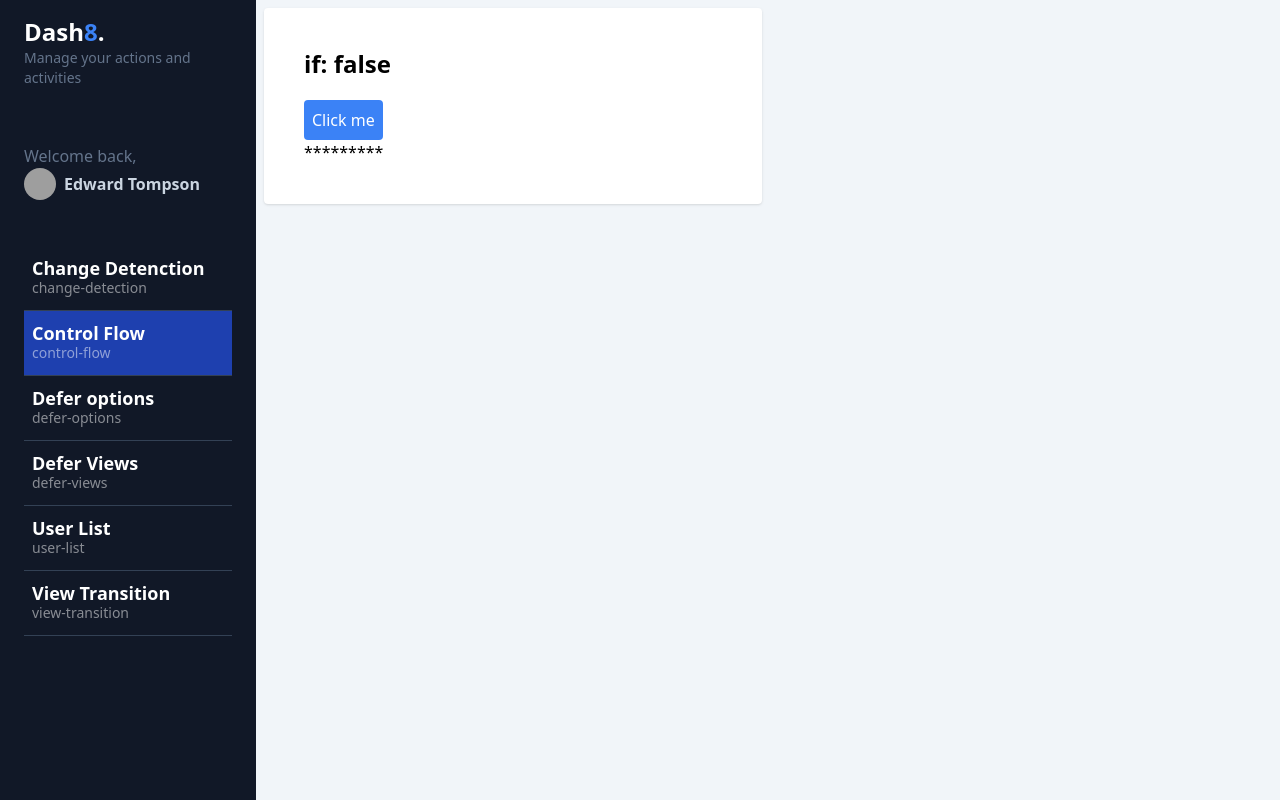
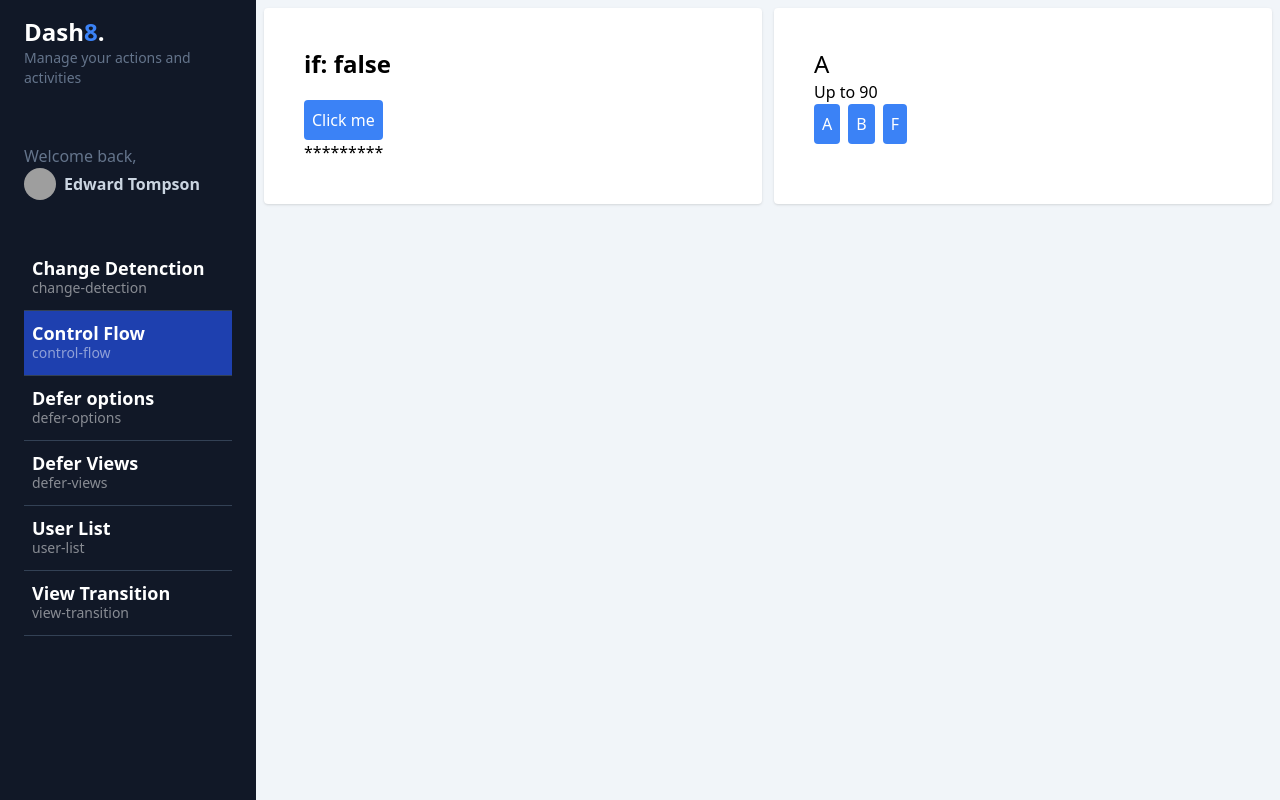
Before and after one commit to andres19r/angular-17-dashboard, an Angular app: page /dashboard/control-flow in a window 1280 px wide. Built offline with nearby package versions, Linux system fonts and the light colour scheme; grey boxes are pictures that could not be loaded.

Commit message:
feat(control-flow): implement new switch syntax

```diff
--- a/src/app/dashboard/pages/control-flow/control-flow.component.html
+++ b/src/app/dashboard/pages/control-flow/control-flow.component.html
@@ -1,4 +1,5 @@
 <section class="grid grid-cols-1 md:grid-cols-2 gap-3">
+  <!-- @if -->
   <div class="bg-white rounded shadow p-10">
     <h2 class="text-2xl font-bold mb-5">if: {{ showContent() }}</h2>
     <button
@@ -13,4 +14,38 @@
       <p>*********</p>
     }
   </div>
+
+  <!-- @switch -->
+  <div class="bg-white rounded shadow p-10">
+    <h2 class="text-2xl">{{ grade() }}</h2>
+    @switch (grade()) {
+      @case ("A") {
+        <p>Up to 90</p>
+      }
+      @case ("B") {
+        <p>Up to 80</p>
+      }
+      @default {
+        <p>Reprobate</p>
+      }
+    }
+    <button
+      class="p-2 mr-2 bg-blue-500 rounded text-white"
+      (click)="changeGrade('A')"
+    >
+      A
+    </button>
+    <button
+      class="p-2 mr-2 bg-blue-500 rounded text-white"
+      (click)="changeGrade('B')"
+    >
+      B
+    </button>
+    <button
+      class="p-2 mr-2 bg-blue-500 rounded text-white"
+      (click)="changeGrade('F')"
+    >
+      F
+    </button>
+  </div>
 </section>
--- a/src/app/dashboard/pages/control-flow/control-flow.component.ts
+++ b/src/app/dashboard/pages/control-flow/control-flow.component.ts
@@ -1,4 +1,6 @@
 import { Component, signal } from '@angular/core';
+
+type Grade = 'A' | 'B' | 'F';
 
 @Component({
   selector: 'app-control-flow',
@@ -9,8 +11,13 @@ import { Component, signal } from '@angular/core';
 })
 export default class ControlFlowComponent {
   public showContent = signal(false);
+  public grade = signal<Grade>('A');
 
   public toggleContent() {
     this.showContent.update((value) => !value);
   }
+
+  public changeGrade(grade: Grade) {
+    this.grade.set(grade);
+  }
 }
```
